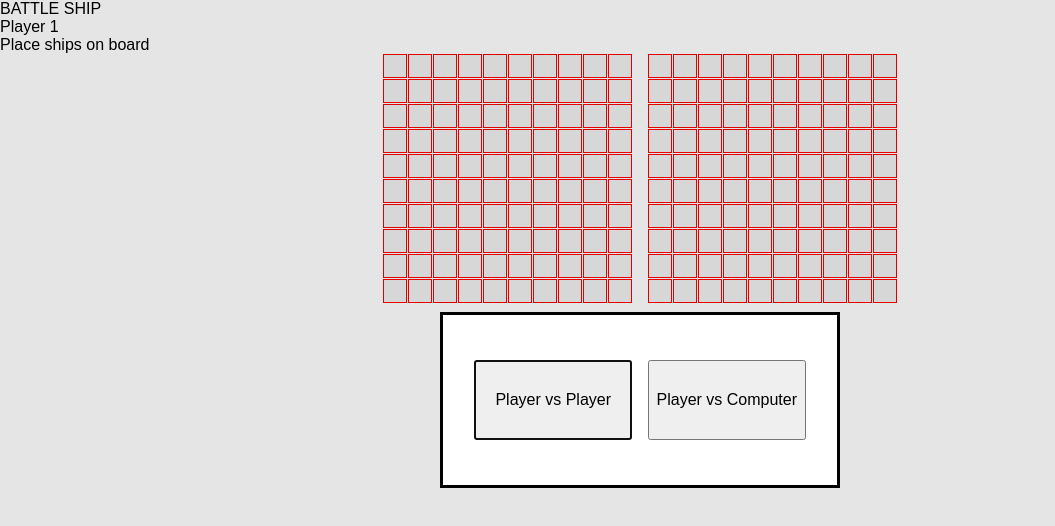
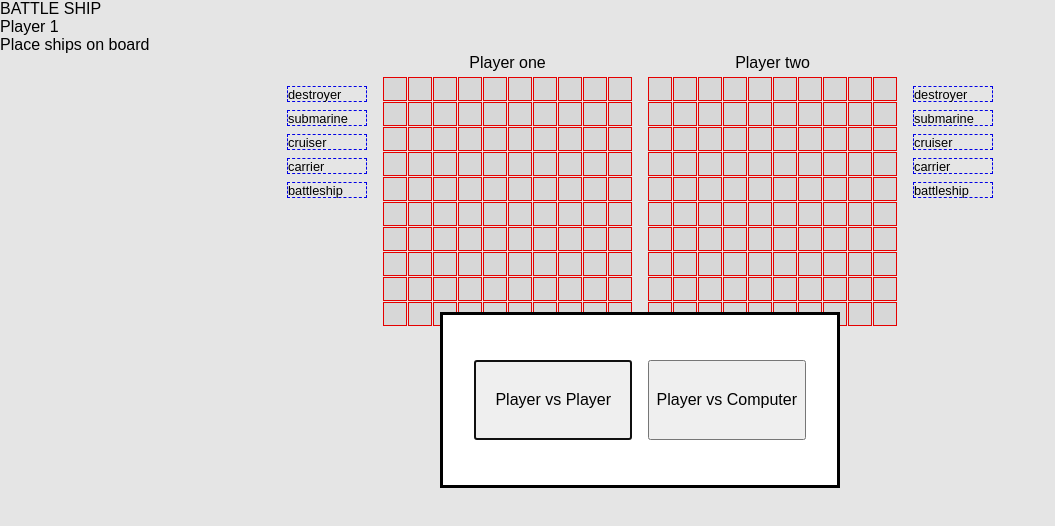
Before and after one commit to JeyLson0/battleship, a website built with webpack: page src/template.html in a window 1280 px wide. Shown: the whole page, without its empty margins (0-1055 px from the left). Built offline with nearby package versions, Linux system fonts and the light colour scheme.

Commit message:
version 1.0.9 update player-container dom
add new file shipcontainer.js which contains DOM UI
for placing different ships on the grid.

```diff
--- a/src/index.js
+++ b/src/index.js
@@ -2,5 +2,6 @@ import './style.css';
 import Gamemode from './scripts/gamemode';
 import './scripts/dom/modal';
 import './scripts/dom/grid';
+import './scripts/dom/shipcontainer';
 
 const newGame = new Gamemode();
--- a/src/scripts/dom/grid.js
+++ b/src/scripts/dom/grid.js
@@ -1,7 +1,7 @@
 import addGridElemEvent from '../events/gridevents';
 
 // selects all .grid-container div
-const playersGrid = document.querySelectorAll('.grid-container');
+const playersGrid = document.querySelectorAll('.grid');
 
 // creates the button elem, containing values
 function createGridElem(yIndex, xIndex) {
@@ -24,7 +24,7 @@ function createGrid() {
       let x = j;
       for (let n = 0; n < playersGrid.length; n++) {
         let elem = createGridElem(y, x);
-        addGridElemEvent(elem);
+        /* addGridElemEvent(elem); */ // event should be during player's turn only
         placeElemToGrid(elem, n);
       }
     }
--- /dev/null
+++ b/src/scripts/dom/shipcontainer.js
@@ -0,0 +1,35 @@
+const shipContainer = document.querySelectorAll('.ship-container');
+const ships = document.querySelectorAll('.ships');
+const directionBtn = document.querySelectorAll('.direction-btn-wrapper');
+
+/* Ship-container */
+const shipOrder = [
+  'destroyer',
+  'submarine',
+  'cruiser',
+  'carrier',
+  'battleship',
+];
+
+function createShipElem(shipType) {
+  let elem = document.createElement('div');
+  let paragraph = document.createElement('p');
+  elem.appendChild(paragraph);
+  paragraph.textContent = shipType;
+  elem.classList.add('ship-elem', shipType);
+  return elem;
+}
+
+function fillShipContainers() {
+  let shipTypes = [...shipOrder];
+  ships.forEach(shipDiv => {
+    for (let i = 0; i < 5; i++) {
+      let shipElem = createShipElem(shipTypes[i]);
+      shipDiv.appendChild(shipElem);
+    }
+  });
+}
+
+fillShipContainers();
+
+/* directionButton */
--- a/src/style.css
+++ b/src/style.css
@@ -48,6 +48,11 @@ body {
     gap: 1rem;
 }
 
+/* main-container */
+.main-container{
+    display: flex;
+    flex-direction: column;
+}
 
 /* game container */
 .game-container{
@@ -56,15 +61,56 @@ body {
     gap: 1rem;
 }
 
+/* player container */
+.player-container {
+    display: flex;
+    gap: 1rem;
+}
 
 /* grid */
+.grid-container {
+    display: flex;
+    flex-direction: column;
+    gap: 5px;
+}
+
+.grid-title {
+    width: 100%;
+    text-align: center;
+}
+
 .grid-elem  {
     border: 1px solid red;
 }
 
-.grid-container {
+.grid {
     display: grid;
     grid-template-rows: repeat(10, 1.5rem) ;
     grid-template-columns: repeat(10, 1.5rem) ;
     gap: 1px;
 }
+
+/* ship-elems */
+
+.ships {
+    display: flex;
+    flex-direction: column;
+    gap: 0.5rem;
+    padding-top: 2rem;
+}
+
+.ship-elem {
+    width: 5rem;
+    height: 1rem;
+    border: 1px dashed blue;
+
+
+}
+
+.ship-elem p {
+    font-size: 0.8rem;
+    white-space: nowrap;
+    overflow: hidden;
+    text-overflow: ellipsis;
+    width: 100%;
+}
--- a/src/template.html
+++ b/src/template.html
@@ -21,21 +21,30 @@
             <div class="game-status">Place ships on board</div>
         </div>
         <div class="game-container">
-            <div class="player-one-container">
-                <div class="ship-container"></div>
-                <div class="grid-container"></div>
+            <div class="player-container">
+                <div class="ship-container">
+                    <div class="ships"></div>
+                    <div class="direction-btn-wrapper"></div>
+                </div>
+                <div class="grid-container">
+                    <p class="grid-title">Player one</p>
+                    <div class="grid"></div>
+                </div>
             </div>
-            <div class="player-two-container">
-                <div class="ship-container"></div>
-                <div class="grid-container"></div>
+            <div class="player-container">
+                <div class="grid-container">
+                    <p class="grid-title">Player two</p>
+                    <div class="grid"></div>
+                </div>
+                <div class="ship-container">
+                    <div class="ships"></div>
+                    <div class="direction-btn-wrapper">
+                    </div>
+                </div>
             </div>
         </div>
         <div class="ui-btn-container">
-
         </div>
-
-
-
     </div>
     <footer class="footer-container"></footer>
 </body>
```
